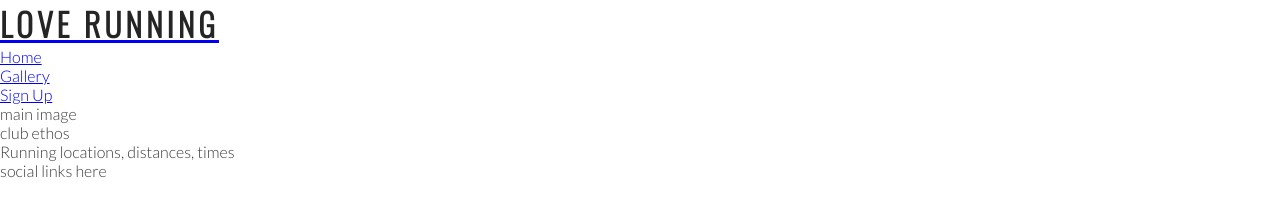
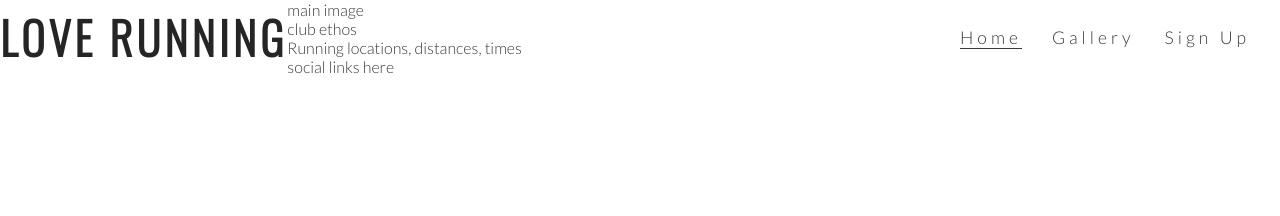
Before and after one commit to Liskarn/Love-Running, a plain HTML site: page index.html in a window 1280 px wide. Drawn offline with nearby package versions, Linux system fonts and the light colour scheme.

Commit message:
Header styles finished

```diff
--- a/assets/css/style.css
+++ b/assets/css/style.css
@@ -24,4 +24,39 @@ h1, h2 {
 #logo {
     float: left;
     font-size: 280%;
+
 }
+
+/* navigation links */
+
+#menu {
+    font-size: 110%;
+    letter-spacing: 4px;
+
+}
+
+#menu, #logo {
+    line-height: 75px;
+}
+
+#menu li {
+    float: right;
+    list-style-type: none;
+    margin-right: 30px;
+
+
+}
+
+#menu a {
+    text-decoration: none;
+    color: inherit;
+
+}
+
+#menu a:hover {
+    border-bottom: 1px solid #3a3a3a;
+}
+
+.active {
+    border-bottom: 1px solid #3a3a3a;
+}
--- a/index.html
+++ b/index.html
@@ -14,18 +14,20 @@
 <body>
     <header>
         <a href="index.html">
-            <h1>Love Running</h1>
+            <h1 id="logo">Love Running</h1>
             <nav>
-                <ul>
+                <ul id="menu">
                     <li>
-                        <a href="index.html">Home</a>
+                        <a href="#">Sign Up</a>
                     </li>
+
                     <li>
                         <a href="#">Gallery</a>
                     </li>
                     <li>
-                        <a href="#">Sign Up</a>
+                        <a href="index.html" class="active">Home</a>
                     </li>
+
                 </ul>
             </nav>
         </a>
```
